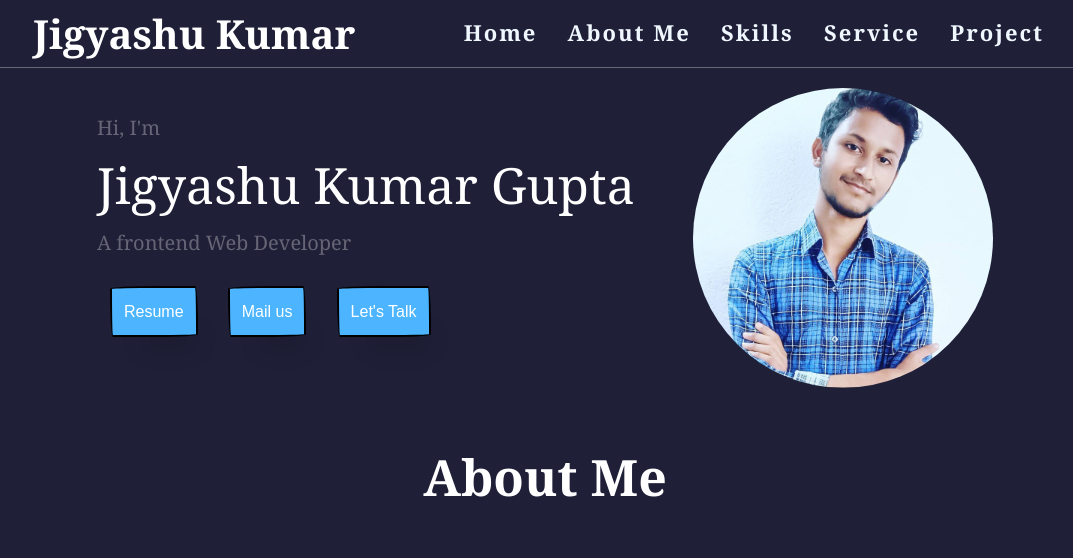
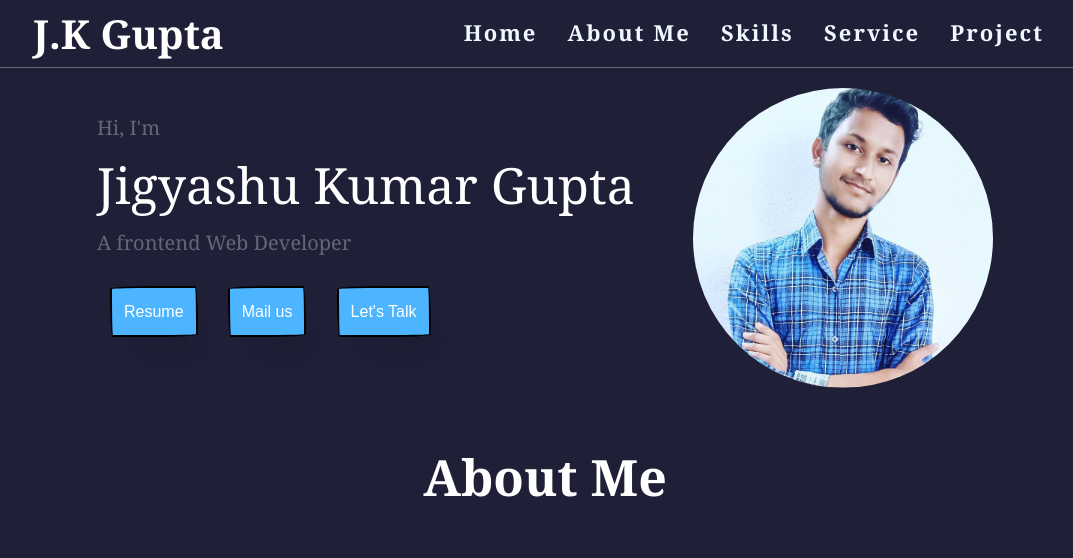
Before and after one commit to jigyashu765/my-portfolio-website, a plain HTML site: page index.html in a window 1280 px wide. Shown: the top 558 px of the page, without its empty margins (95-1168 px from the left). Drawn offline with nearby package versions, Linux system fonts and the light colour scheme.

Commit message:
Update index.html

```diff
--- a/index.html
+++ b/index.html
@@ -18,7 +18,7 @@
     <header>
         <nav id="navbar" class="navbar">
             <div class="nav-left">
-                <p class="t-white">jigyashu kumar</p>
+                <p class="t-white">J.K Gupta</p>
             </div>
             <div class="nav-right">
                 <a href="./index.html">Home</a>
```
